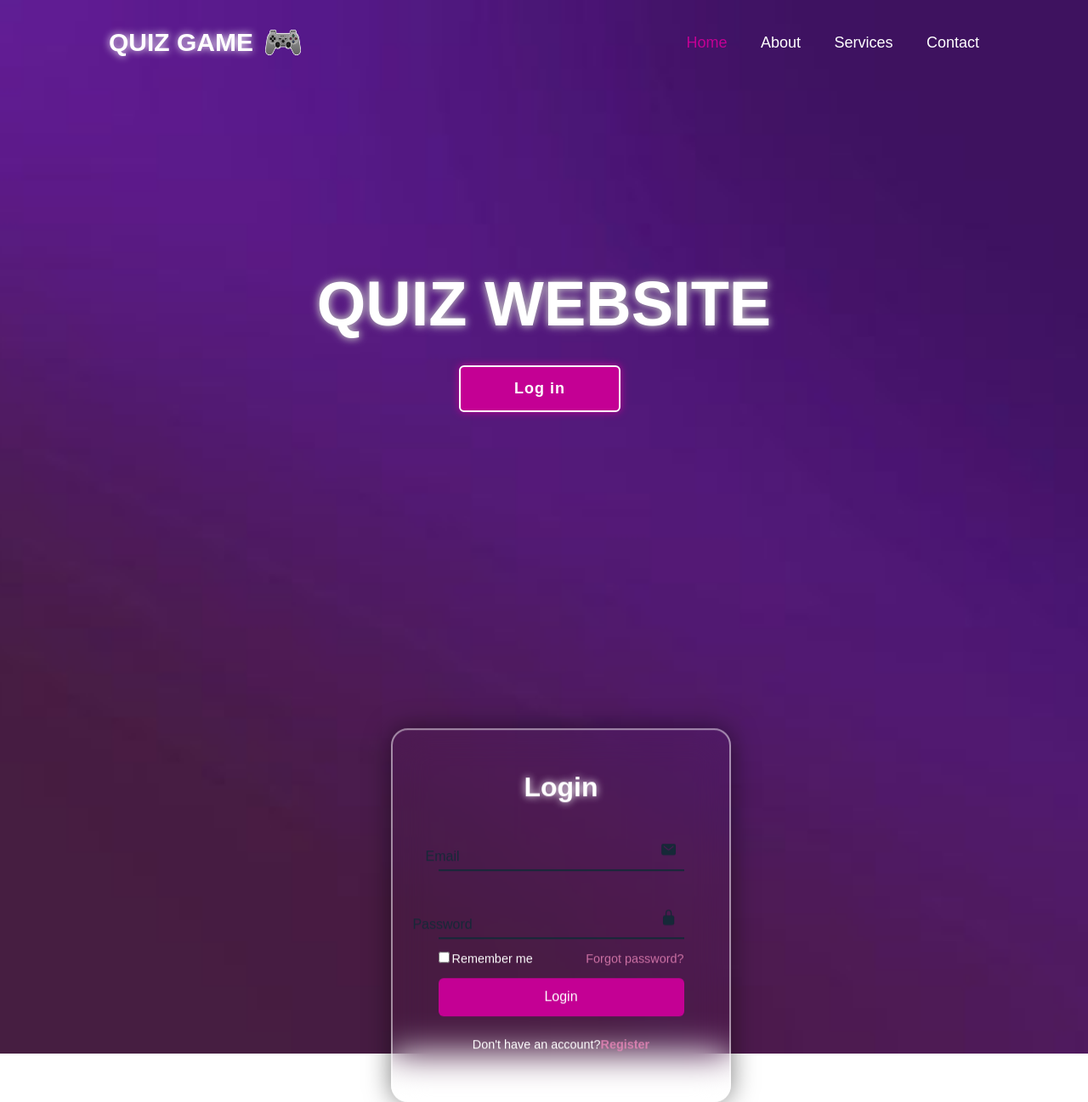
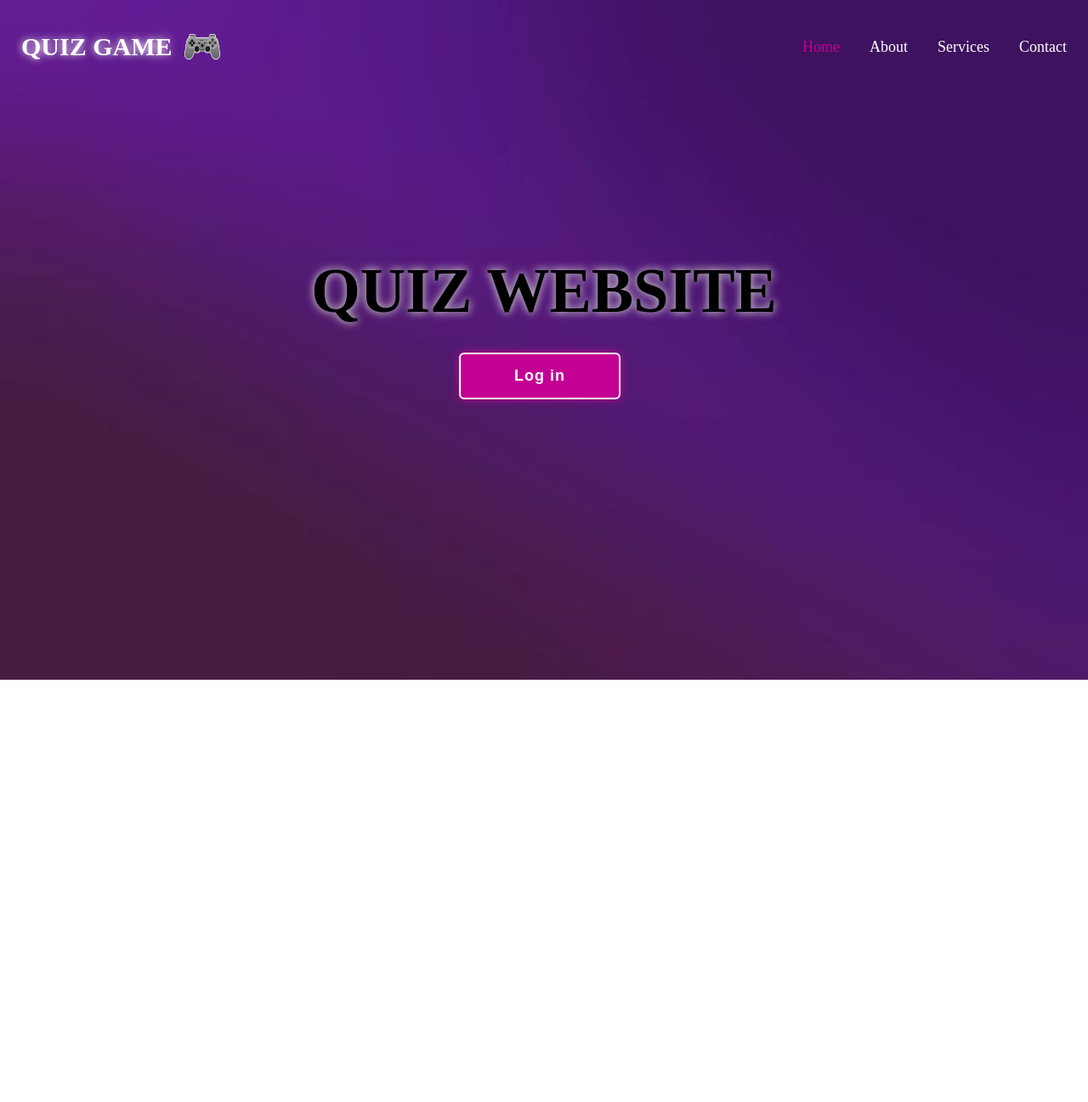
Before and after one commit to l3alisidahmed/Quiz-Game, a website: page client/Home/index.html in a window 1280 px wide. Shown: the whole page at 85% size. After the commit the page ends 800 px from the top, so only its background shows below. Drawn offline with nearby package versions, Linux system fonts and the light colour scheme.

Commit message:
slove the front

```diff
--- /dev/null
+++ b/client/Home/home.css
@@ -0,0 +1,138 @@
+* {
+    margin: 0;
+    padding: 0;
+    box-sizing: border-box;
+}
+
+body {
+    width: 100%;
+    height: 100vh;
+    background-image: url('./background.jpg');
+    background-size: cover;
+    padding: 25px;
+}
+
+.main {
+    width: 100%;
+    height: 100%;
+}
+
+.header {
+    width: 100%;
+    display: flex;
+    flex-direction: row;
+    justify-content: space-between;
+    align-items: center;
+}
+
+.header a {
+    color: white;
+    text-decoration: none;
+}
+
+.left {
+    display: flex;
+    flex-direction: row;
+    align-items: center;
+}
+
+.left .game {
+    font-size: 30px;
+    font-weight: 700;
+    filter: drop-shadow(0 0 5px white);
+}
+
+.left .logo {
+    width: 70px;
+    height: 60px;
+}
+
+.nav {
+    display: flex;
+    gap: 35px;
+}
+
+.nav a {
+    font-size: 18px;
+    color: white;
+    text-decoration: none;
+    font-weight: 500;
+}
+
+.nav a:hover ,
+.nav a.active {
+    color: #c40094;
+}
+
+.home{
+    height: 80%;
+    width: 100%;
+    display: flex;
+    justify-content: center;
+    align-items: center;
+}
+.home_content{
+    max-width: 600px;
+    display: flex;
+    align-items: center;
+    flex-direction: column;
+}
+.home_content h1 {
+    font-size: 74px;
+    font-weight: 700;
+    text-shadow: 0 0 10px rgba(0 ,0 ,0, .3);
+    filter: drop-shadow(0 0 5PX white);
+    margin-bottom: 30px;
+
+}
+ .home_content button {
+    width: 190px;
+    height: 55px;
+    background: #c40094;
+    border: 2px solid white;
+    outline: none;
+    border-radius: 6px;
+    box-shadow: 0 0 10px #c40094;
+    font-size: 18px;
+    color: white;
+    letter-spacing: 1px;
+    font-weight: 600;
+    cursor: pointer;
+    transition: .4s;
+
+
+}
+.button .btn:hover {
+    background: white;
+    box-shadow: none;
+
+}
+.btn{
+    margin-right: 10px;
+    color: #fff;
+}
+.popup {
+    display: none;
+    position: fixed;
+    top: 0;
+    left: 0;
+    width: 100%;
+    height: 100%;
+    background-color: rgba(0, 0, 0, 0.7);
+    justify-content: center;
+    align-items: center;
+}
+
+.popup-content {
+    background-color: #fff;
+    padding: 20px;
+    border-radius: 5px;
+    text-align: center;
+}
+button#open-popup {
+    padding: 10px 20px;
+    background-color: #3498db;
+    color: #fff;
+    border: none;
+    cursor: pointer;
+}
--- a/client/Home/index.html
+++ b/client/Home/index.html
@@ -4,14 +4,14 @@
     <meta charset="UTF-8">
     <meta name="viewport" content="width=device-width, initial-scale=1.0">
     <title>QUIZ GAME</title>
-    <link rel="stylesheet" href="style.css">
+    <link rel="stylesheet" href="home.css">
     <link rel="stylesheet" href="script.js">
 
 </head>
 <body>
     <main class="main">
         <header class="header">
-            <div>
+            <div class="left">
                 <a href="#" class="game"> QUIZ GAME</a>
                 <img src="logoo.png" alt="Logo" class="logo">
             </div>
@@ -25,7 +25,7 @@
 
         </header>
         <section class="home">
-         <div class="home_content">
+            <div class="home_content">
                 <h1>QUIZ WEBSITE</h1>
                 <div class="button">
                     <a href="signup.html">
@@ -34,35 +34,9 @@
 
                 </div>
 
-        </div>
+            </div>
         </section>
-        <div class="wrapper">
-            <div class="form-box login">
-                <h2>Login</h2>
-                <form action="#">
-                    <div class="input-box">
-                        <span class="icon"><ion-icon name="mail"></ion-icon></span>
-                        <input type="email" required>
-                        <label >Email</label>
 
-                    </div>
-                    <div class="input-box">
-                        <span class="icon"><ion-icon name="lock-closed"></ion-icon></span>
-                        <input type="password" required>
-                        <label >Password</label>
-
-                    </div>
-                    <div class="remember-forgot">
-                        <label ><input type="checkbox">Remember me</label>
-                        <a href="#">Forgot password?</a>
-                    </div>
-                    <button type="submit" class="btnlogin">Login</button>
-                    <div class="login-register">
-                        <p> Don't have an account?<a href="#" class="register-link">Register</a></p>
-                    </div>
-                </form>
-
-            </div>
         </div>
         <script src="script.js"></script>
         <script type="module" src="https://unpkg.com/ionicons@7.1.0/dist/ionicons/ionicons.esm.js"></script>
--- a/client/Home/style.css
+++ b/client/Home/style.css
@@ -1,144 +1,75 @@
-*{
+* {
     margin: 0;
     padding: 0;
     box-sizing: border-box;
-    font-family: 'poppins',sans-serif;
-}
-body{
-    color: white;
-    height: 100%;
-}
-.header{
-    position: fixed;
-    top: 0;
-    left: 0;
-    width: 100%;
-    padding: 20px 10%;
-    background:transparent;
-    display: flex;
-    justify-content: space-between;
-    align-items: center;
-    z-index: 100;
 }
 
-/* i added this */
+body {
+    width: 100%;
+    height: 100vh;
+    background-image: url("./background.jpg");
+    background-size: cover;
+    padding: 25px;
+}
 
-.header div {
+.header {
+    width: 100%;
     display: flex;
+    flex-direction: row;
+    justify-content: space-between;
     align-items: center;
 }
 
-.game{
-    font-size: 30px;
+.header a {
     color: white;
     text-decoration: none;
+}
+
+.left {
+    display: flex;
+    flex-direction: row;
+    align-items: center;
+}
+
+.left .game {
+    font-size: 30px;
     font-weight: 700;
     filter: drop-shadow(0 0 5px white);
 }
-.logo{
+
+.left .logo {
     width: 70px;
     height: 60px;
 }
+
+.main {
+    width: 100%;
+    height: 100%;
+    display: flex;
+    justify-content: center;
+    align-items: center;
+}
+
+.nav {
+    display: flex;
+    gap: 35px;
+}
+
 .nav a {
     font-size: 18px;
     color: white;
     text-decoration: none;
     font-weight: 500;
-    margin-left: 35px;
 }
+
 .nav a:hover ,
 .nav a.active {
     color: #c40094;
 }
 
-.main{
-    min-height:100vh ;
-    background: url('background.jpg') no-repeat;
-    background-size: cover;
-    background-position: center;
-}
-.home{
-    height: 100vh;
-    width: 100%;
-    display: flex;
-    justify-content: center;
-    align-items: center;
-}
-.home_content{
-    max-width: 600px;
-    display: flex;
-    align-items: center;
-    flex-direction: column;
-}
-.home_content h1 {
-    font-size: 74px;
-    font-weight: 700;
-    text-shadow: 0 0 10px rgba(0 ,0 ,0, .3);
-    filter: drop-shadow(0 0 5PX white);
-    margin-bottom: 30px;
-
-}
- .home_content button {
-    width: 190px;
-    height: 55px;
-    background: #c40094;
-    border: 2px solid white;
-    outline: none;
-    border-radius: 6px;
-    box-shadow: 0 0 10px #c40094;
-    font-size: 18px;
-    color: white;
-    letter-spacing: 1px;
-    font-weight: 600;
-    cursor: pointer;
-    transition: .4s;
-
-
-}
-.button .btn:hover {
-    background: white;
-    box-shadow: none;
-
-}
-.btn{
-    margin-right: 10px;
-    color: #fff;
-}
-.popup {
-    display: none;
-    position: fixed;
-    top: 0;
-    left: 0;
-    width: 100%;
-    height: 100%;
-    background-color: rgba(0, 0, 0, 0.7);
-    justify-content: center;
-    align-items: center;
-}
-
-.popup-content {
-    background-color: #fff;
-    padding: 20px;
-    border-radius: 5px;
-    text-align: center;
-}
-button#open-popup {
-    padding: 10px 20px;
-    background-color: #3498db;
-    color: #fff;
-    border: none;
-    cursor: pointer;
-}
-
-
-
-
 /* LOGIN -----------------------------------*/
 
-
-
-.wrapper{
-    position: relative;
+ .wrapper{
     width: 400px;
     height: 440px;
     background: transparent;
@@ -151,7 +82,6 @@ button#open-popup {
     align-items: center;
     overflow: hidden;
     transition: transform .5s ease , height .2s ease;
-    transform: translate(115% ,13%);
 
 }
 .wrapper.active-popup{
@@ -318,10 +248,3 @@ button#open-popup {
     text-align: center;
     filter: drop-shadow(0 0 5px white);
 }
-
-
-@media screen and (min-width: 768px){
-
-
-
-}
--- /dev/null
+++ b/package.json
@@ -0,0 +1,6 @@
+{
+  "dependencies": {
+    "bcrypt": "^5.1.1",
+    "morgan": "^1.10.0"
+  }
+}
--- a/server/models/user.js
+++ b/server/models/user.js
@@ -15,7 +15,13 @@ const appSchema = new schema({
     password: {
         type: String,
         required: true
+    },
+
+    Rank: {
+        type: Number,
+        default: 0
     }
+
 }, {timestamps:true});
 
 const User = mongoose.model('auth', appSchema);
```
Also changed, not shown: client/Home/signup.html (+6 -6 lines), server/app.js (+123 -122 lines), 1 other file.
